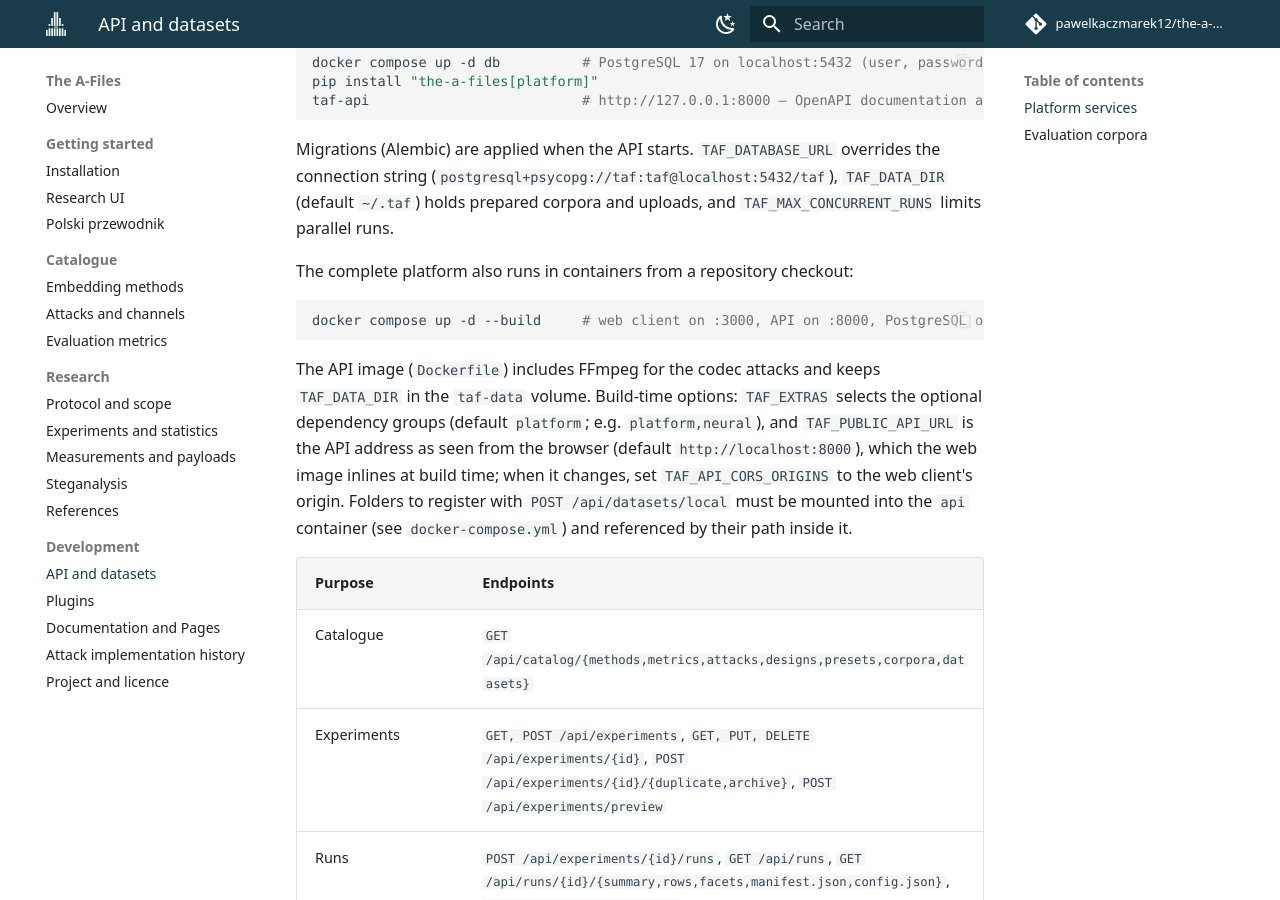
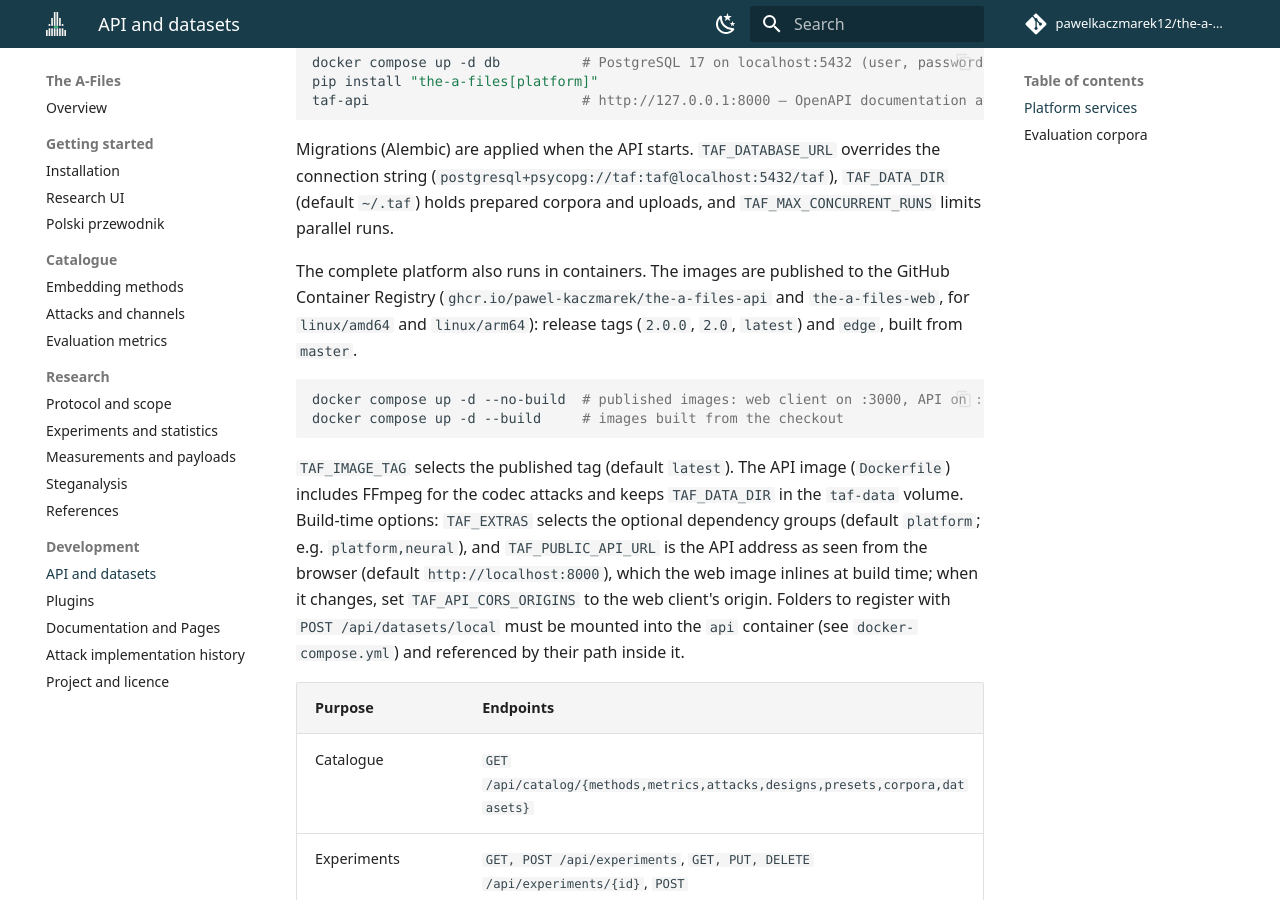
Before and after one commit to pawel-kaczmarek/The-A-Files, an MkDocs documentation site: the page built from docs/platform.md, in a window 1280 px wide and 900 px high, scrolled down 310 px. Built offline with MkDocs 1.6.1 and Material for MkDocs 9.7.7, drawn with Linux system fonts in a browser that asks for light colours; comment, search, counter and statistics services are not loaded.

Commit message:
The A-Files - add: publish Docker images to GitHub Container Registry

````diff
--- a/docs/platform.md
+++ b/docs/platform.md
@@ -15,13 +15,16 @@ Migrations (Alembic) are applied when the API starts. `TAF_DATABASE_URL` overrid
 (`postgresql+psycopg://taf:taf@localhost:5432/taf`), `TAF_DATA_DIR` (default `~/.taf`) holds prepared corpora and
 uploads, and `TAF_MAX_CONCURRENT_RUNS` limits parallel runs.
 
-The complete platform also runs in containers from a repository checkout:
+The complete platform also runs in containers. The images are published to the GitHub Container Registry
+(`ghcr.io/pawel-kaczmarek/the-a-files-api` and `the-a-files-web`, for `linux/amd64` and `linux/arm64`): release tags
+(`2.0.0`, `2.0`, `latest`) and `edge`, built from `master`.
 
 ```bash
-docker compose up -d --build     # web client on :3000, API on :8000, PostgreSQL on :5432
+docker compose up -d --no-build  # published images: web client on :3000, API on :8000, PostgreSQL on :5432
+docker compose up -d --build     # images built from the checkout
 ```
 
-The API image (`Dockerfile`) includes FFmpeg for the codec attacks and keeps `TAF_DATA_DIR` in the `taf-data` volume.
+`TAF_IMAGE_TAG` selects the published tag (default `latest`). The API image (`Dockerfile`) includes FFmpeg for the codec attacks and keeps `TAF_DATA_DIR` in the `taf-data` volume.
 Build-time options: `TAF_EXTRAS` selects the optional dependency groups (default `platform`; e.g. `platform,neural`),
 and `TAF_PUBLIC_API_URL` is the API address as seen from the browser (default `http://localhost:8000`), which the web
 image inlines at build time; when it changes, set `TAF_API_CORS_ORIGINS` to the web client's origin. Folders to
````
Also changed, not shown: README.md (+7 -4 lines), docker-compose.yml (+8 -4 lines), web/README.md (+3 -1 lines), 3 other files.
